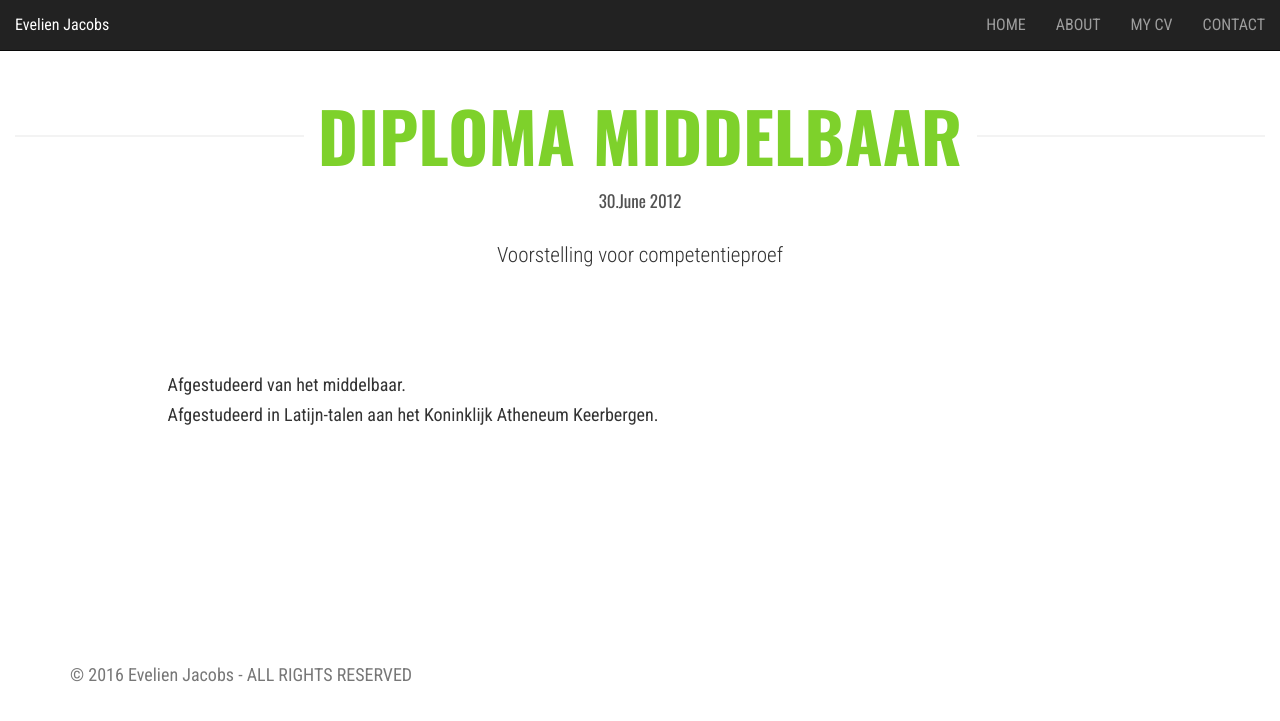
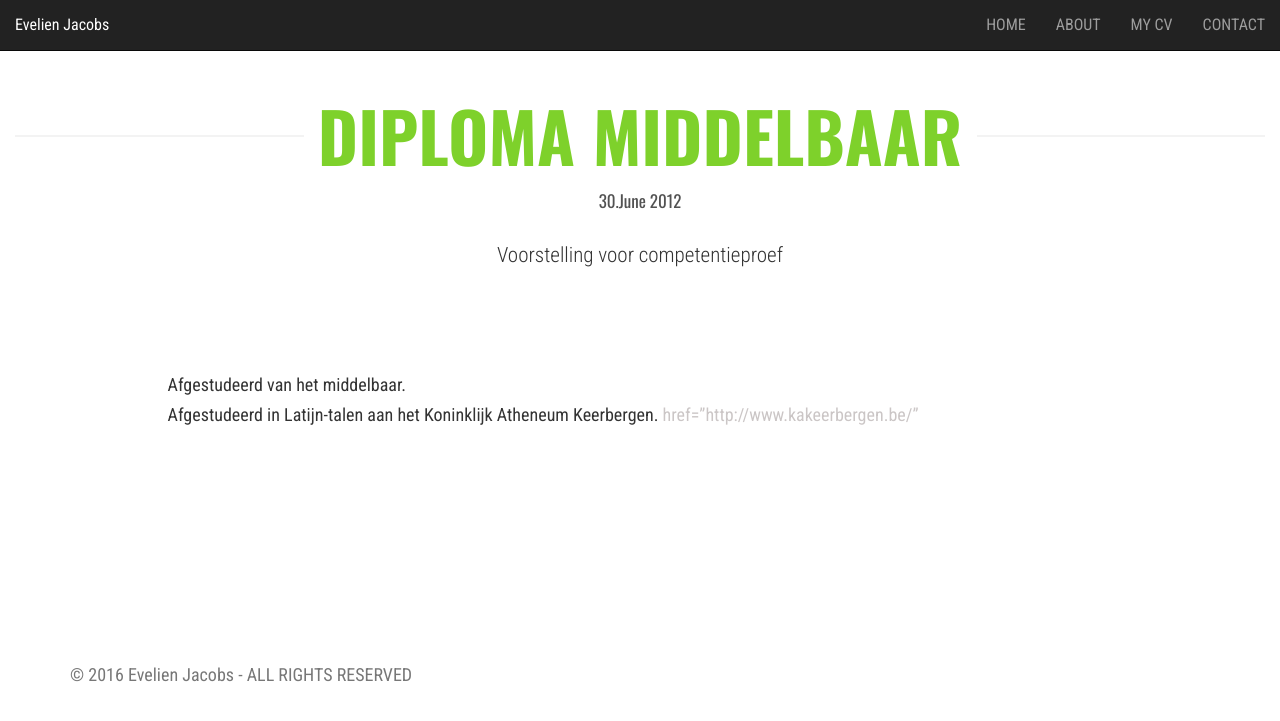
Before and after one commit to eveeliieen/eveeliieen.github.io, a Jekyll site: the page built from _posts/2012-06-30-Diploma middelbaar.md, in a window 1280 px wide. Shown: the top 721 px of the page. Built offline with Jekyll 4.4.1, drawn with Linux system fonts in a browser that asks for light colours; nearby versions of some CDN libraries.

```diff
--- a/_posts/2012-06-30-Diploma middelbaar.md
+++ b/_posts/2012-06-30-Diploma middelbaar.md
@@ -6,3 +6,4 @@ Afgestudeerd van het middelbaar.
 <br />
 <!--more-->
 Afgestudeerd in Latijn-talen aan het Koninklijk Atheneum Keerbergen.
+<a>href="http://www.kakeerbergen.be/"</a>
```
